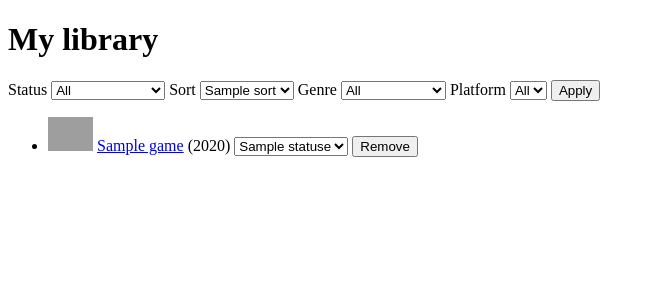
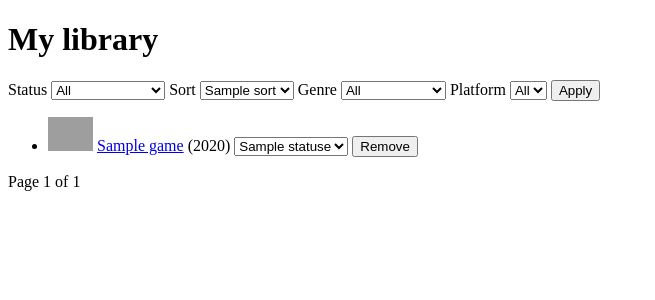
Before and after one commit to MarioAfricano/Agora, a FastAPI app: template app/templates/library.html in a window 1280 px wide. Shown: the part 26-326 px from the top of the page, without its empty margins (0-655 px from the left). Run offline with FastAPI, Linux system fonts and the light colour scheme; the template is opened without the code that fills it: most values are stand-ins (such as "Sample title", 1, 10 or a date in 2020); parts of the project's set-up code (start-up, migrations or seed data) failed here and were passed over; grey boxes are pictures that could not be loaded.

Commit message:
Paginate the library

```diff
--- a/app/main.py
+++ b/app/main.py
@@ -6,7 +6,7 @@ import httpx
 from fastapi import Depends, FastAPI, Form, HTTPException, Request
 from fastapi.responses import HTMLResponse, JSONResponse, RedirectResponse
 from fastapi.templating import Jinja2Templates
-from sqlalchemy import select, text
+from sqlalchemy import func, select, text
 from sqlalchemy.exc import IntegrityError, OperationalError
 from sqlalchemy.orm import Session
 from starlette.middleware.sessions import SessionMiddleware
@@ -33,6 +33,7 @@ app.add_middleware(SessionMiddleware, secret_key=settings.secret_key)
 templates = Jinja2Templates(directory="app/templates")
 templates.env.globals["cover_url"] = cover_url
 
+PAGE_SIZE = 20
 SORT_OPTIONS = {
     "added": LibraryEntry.created_at.desc(),
     "name": Game.name.asc(),
@@ -176,6 +177,7 @@ def library(
     sort: str = "added",
     genre: str = "",
     platform: str = "",
+    page: str = "1",
 ):
     if current_user is None:
         return RedirectResponse(url="/login", status_code=303)
@@ -184,8 +186,12 @@ def library(
         status = ""
     if sort not in SORT_OPTIONS:
         sort = "added"
+
     genre_id = int(genre) if genre.isdigit() else None
     platform_id = int(platform) if platform.isdigit() else None
+    page_number = int(page) if page.isdigit() else 1
+    if page_number < 1:
+        page_number = 1
 
     genres = db.scalars(
         select(Genre)
@@ -226,7 +232,13 @@ def library(
             )
         )
 
+    total = db.scalar(select(func.count()).select_from(query.subquery()))
+    total_pages = max(1, (total + PAGE_SIZE - 1) // PAGE_SIZE)
+    if page_number > total_pages:
+        page_number = total_pages
+
     query = query.order_by(SORT_OPTIONS[sort], LibraryEntry.id.desc())
+    query = query.limit(PAGE_SIZE).offset((page_number - 1) * PAGE_SIZE)
     entries = db.execute(query).all()
 
     return templates.TemplateResponse(
@@ -243,6 +255,9 @@ def library(
             "current_genre": genre_id,
             "current_platform": platform_id,
             "platforms": platforms,
+            "page": page_number,
+            "total_pages": total_pages,
+            "total": total,
         },
     )
 
--- a/app/templates/library.html
+++ b/app/templates/library.html
@@ -59,6 +59,13 @@
         </li>
       {% endfor %}
     </ul>
+    {% if page > 1 %}
+    <a href="{{ request.url.include_query_params(page=page - 1) }}">Previous</a>
+    {% endif %}
+    Page {{ page }} of {{ total_pages }}
+    {% if page < total_pages %}
+    <a href="{{ request.url.include_query_params(page=page + 1) }}">Next</a>
+    {% endif %}
   {% elif current_status %}
     <p>No games with status "{{ current_status | capitalize }}".</p>
   {% else %}
```
